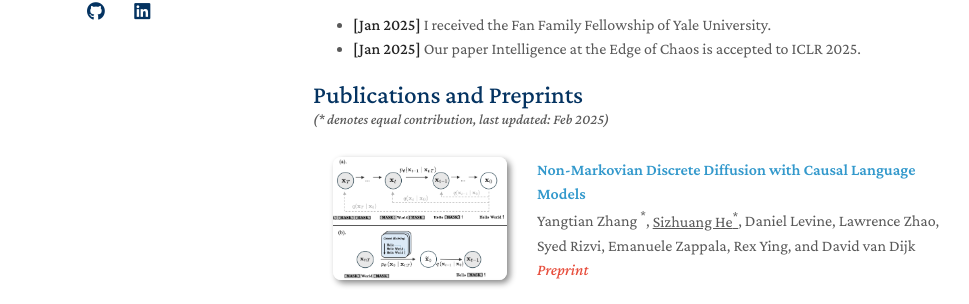
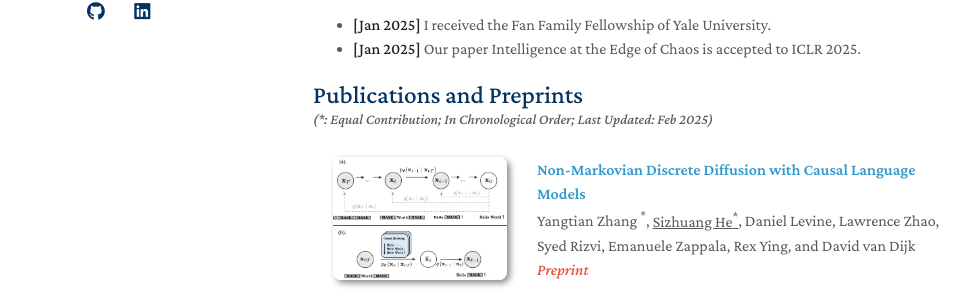
Before and after one commit to SizhuangHe/sizhuanghe.github.io, a Jekyll site: the page built from index.md, in a window 1280 px wide and 900 px high. Shown: the part 385-689 px from the top of the window, without its empty margins (157-1126 px from the left). Built offline with Jekyll 4.4.1, drawn with Linux system fonts in a browser that asks for light colours; a style sheet for code colours, icons or effects is not loaded; our own code applies the rules of GitHub Pages for plain Markdown files.

Commit message:
minor updates

```diff
--- a/_includes/publications.md
+++ b/_includes/publications.md
@@ -1,5 +1,5 @@
 <h2 id="publications" style="margin: 2px 0px -15px;">Publications and Preprints</h2>
-<p style="font-size: 0.9em; margin-top: 15px; margin-bottom: -10px;"><i>(* denotes equal contribution, last updated: Feb 2025)</i></p>
+<p style="font-size: 0.9em; margin-top: 15px; margin-bottom: -10px;"><i>(*: Equal Contribution; In Chronological Order; Last Updated: Feb 2025)</i></p>
 
 <div class="publications">
 <ol class="bibliography">
```
